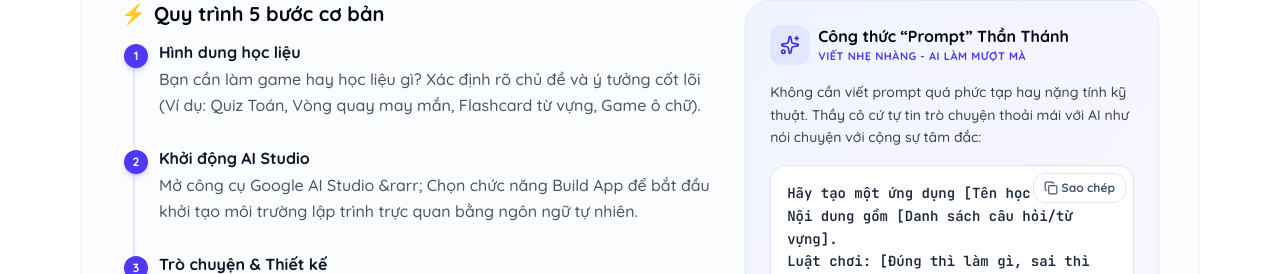
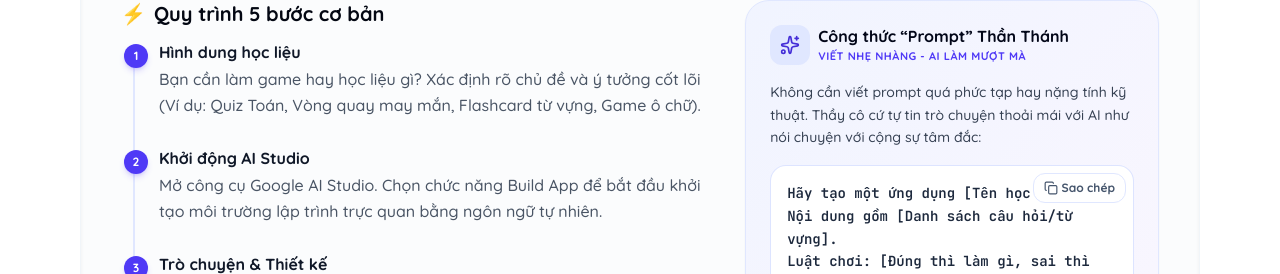
Before and after one commit to cuongngovuihocai/WS03, a React (Vite) app: page / in a window 1280 px wide. Shown: the part 6337-6611 px from the top of the page. Built offline with nearby package versions, Linux system fonts and the light colour scheme.

Commit message:
Update Troubleshooting.tsx

```diff
--- a/src/components/Troubleshooting.tsx
+++ b/src/components/Troubleshooting.tsx
@@ -24,7 +24,7 @@
     {
       num: "2",
       title: "Khởi động AI Studio",
-      desc: "Mở công cụ Google AI Studio &rarr; Chọn chức năng Build App để bắt đầu khởi tạo môi trường lập trình trực quan bằng ngôn ngữ tự nhiên."
+      desc: "Mở công cụ Google AI Studio. Chọn chức năng Build App để bắt đầu khởi tạo môi trường lập trình trực quan bằng ngôn ngữ tự nhiên."
     },
     {
       num: "3",
@@ -315,12 +315,7 @@
                       ))}
                     </div>
 
-                    <div className="mt-6 bg-amber-50/50 border border-amber-200/60 p-4 rounded-2xl flex gap-3 items-start text-xs text-amber-900 font-medium">
-                      <span>💡</span>
-                      <div>
-                        <strong>Mẹo Remix cực mạnh:</strong> Nếu thầy cô thấy một học liệu của đồng nghiệp hoặc giảng viên hay, hãy chụp ảnh màn hình và hỏi AI: <span className="italic font-bold">&ldquo;Hãy phân tích cấu trúc ứng dụng này và tạo cho tôi ứng dụng tương tự với chủ đề [Môn của bạn].&rdquo;</span>
-                      </div>
-                    </div>
+
                   </div>
                 </div>
               </motion.div>
```
